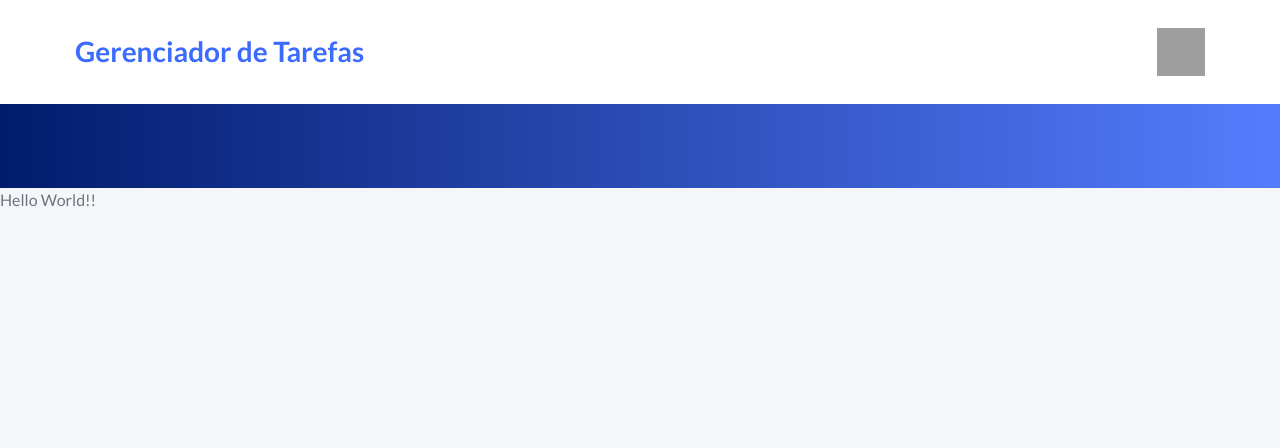
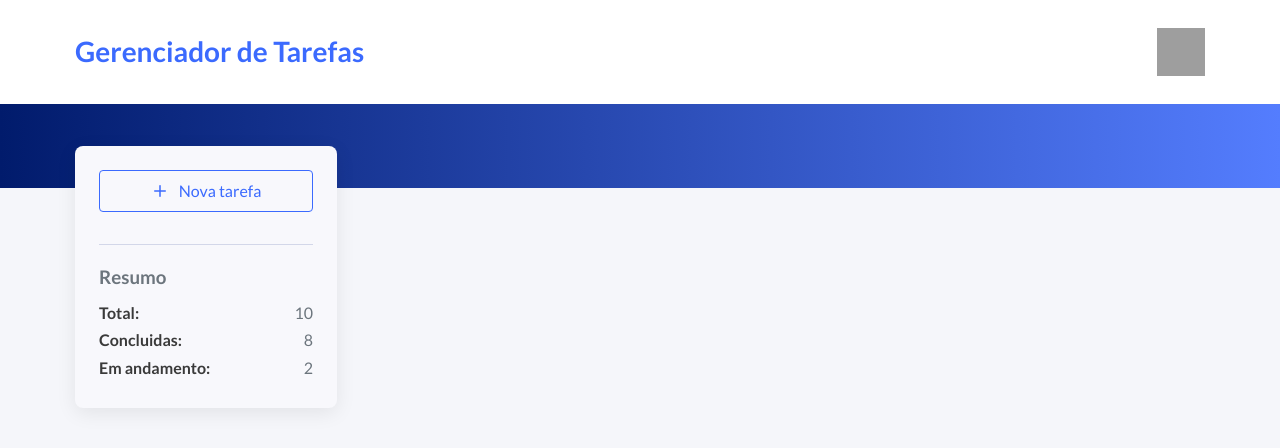
Before and after one commit to StefanoSaffran/desafio-privatecode, a React (Create React App) app: page / in a window 1280 px wide. Shown: the top 448 px of the page. Built offline with nearby package versions, Linux system fonts and the light colour scheme; grey boxes are pictures that could not be loaded.

Commit message:
:sparkles: feat: create SideBar

```diff
--- /dev/null
+++ b/src/pages/Dashboard/SideBar/Summary/index.tsx
@@ -0,0 +1,26 @@
+import React from 'react';
+
+import { Container } from './styles';
+
+const Summary: React.FC = () => {
+  return (
+    <Container>
+      <h3>Resumo</h3>
+
+      <div>
+        <strong>Total: </strong>
+        <span>10</span>
+      </div>
+      <div>
+        <strong>Concluidas: </strong>
+        <span>8</span>
+      </div>
+      <div>
+        <strong>Em andamento: </strong>
+        <span>2</span>
+      </div>
+    </Container>
+  );
+};
+
+export default Summary;
--- /dev/null
+++ b/src/pages/Dashboard/SideBar/Summary/styles.ts
@@ -0,0 +1,25 @@
+import styled, { css } from 'styled-components';
+import { darken } from 'polished';
+
+export const Container = styled.div`
+  ${({ theme }) => css`
+    margin-top: 3.2rem;
+    padding-top: 3.2rem;
+    border-top: 0.1rem solid ${darken(0.1, theme.colors.lightGrey)};
+
+    > h3 {
+      line-height: 0;
+      margin-bottom: 2.4rem;
+    }
+
+    > div {
+      display: flex;
+      justify-content: space-between;
+      margin-bottom: 0.4rem;
+
+      > strong {
+        color: ${theme.colors.darkerGrey};
+      }
+    }
+  `}
+`;
--- /dev/null
+++ b/src/pages/Dashboard/SideBar/index.tsx
@@ -0,0 +1,23 @@
+import React from 'react';
+
+import { FiPlus } from 'react-icons/fi';
+
+import Summary from './Summary';
+import { Container, Wrapper, TaskButton } from './styles';
+
+const SideBar: React.FC = () => {
+  return (
+    <Container>
+      <Wrapper>
+        <TaskButton variant="primary">
+          <FiPlus size={18} />
+          Nova tarefa
+        </TaskButton>
+
+        <Summary />
+      </Wrapper>
+    </Container>
+  );
+};
+
+export default SideBar;
--- /dev/null
+++ b/src/pages/Dashboard/SideBar/styles.ts
@@ -0,0 +1,28 @@
+import styled, { css } from 'styled-components';
+
+import Button from '~/components/Button';
+
+export const Container = styled.div`
+  max-width: 26.2rem;
+  display: flex;
+  flex: 1 100%;
+  flex-direction: column;
+`;
+
+export const Wrapper = styled.div`
+  ${({ theme }) => css`
+    background: ${theme.colors.background};
+    max-height: 60rem;
+    width: 100%;
+    height: auto;
+    border-radius: ${theme.radii.default};
+    box-shadow: ${theme.shadows.default};
+    padding: 2.4rem;
+  `}
+`;
+
+export const TaskButton = styled(Button)`
+  > svg {
+    margin-right: 1rem;
+  }
+`;
--- a/src/pages/Dashboard/index.tsx
+++ b/src/pages/Dashboard/index.tsx
@@ -1,12 +1,17 @@
 import React from 'react';
 
+import SideBar from './SideBar';
 import DefaultLayout from '../_layouts/default';
-import { Container } from './styles';
+import { Container, Wrapper } from './styles';
 
 const Dashboard: React.FC = () => {
   return (
     <DefaultLayout>
-      <Container>Hello World!!</Container>
+      <Container>
+        <Wrapper>
+          <SideBar />
+        </Wrapper>
+      </Container>
     </DefaultLayout>
   );
 };
--- a/src/pages/Dashboard/styles.ts
+++ b/src/pages/Dashboard/styles.ts
@@ -1,3 +1,18 @@
 import styled from 'styled-components';
 
-export const Container = styled.div``;
+export const Container = styled.div`
+  margin-top: -4.2rem;
+  width: 100%;
+  height: 100%;
+  display: flex;
+  flex: 1;
+  justify-content: center;
+  z-index: 2;
+  padding: 0 1.6rem;
+`;
+
+export const Wrapper = styled.div`
+  max-width: 113rem;
+  width: 100%;
+  display: flex;
+`;
```
